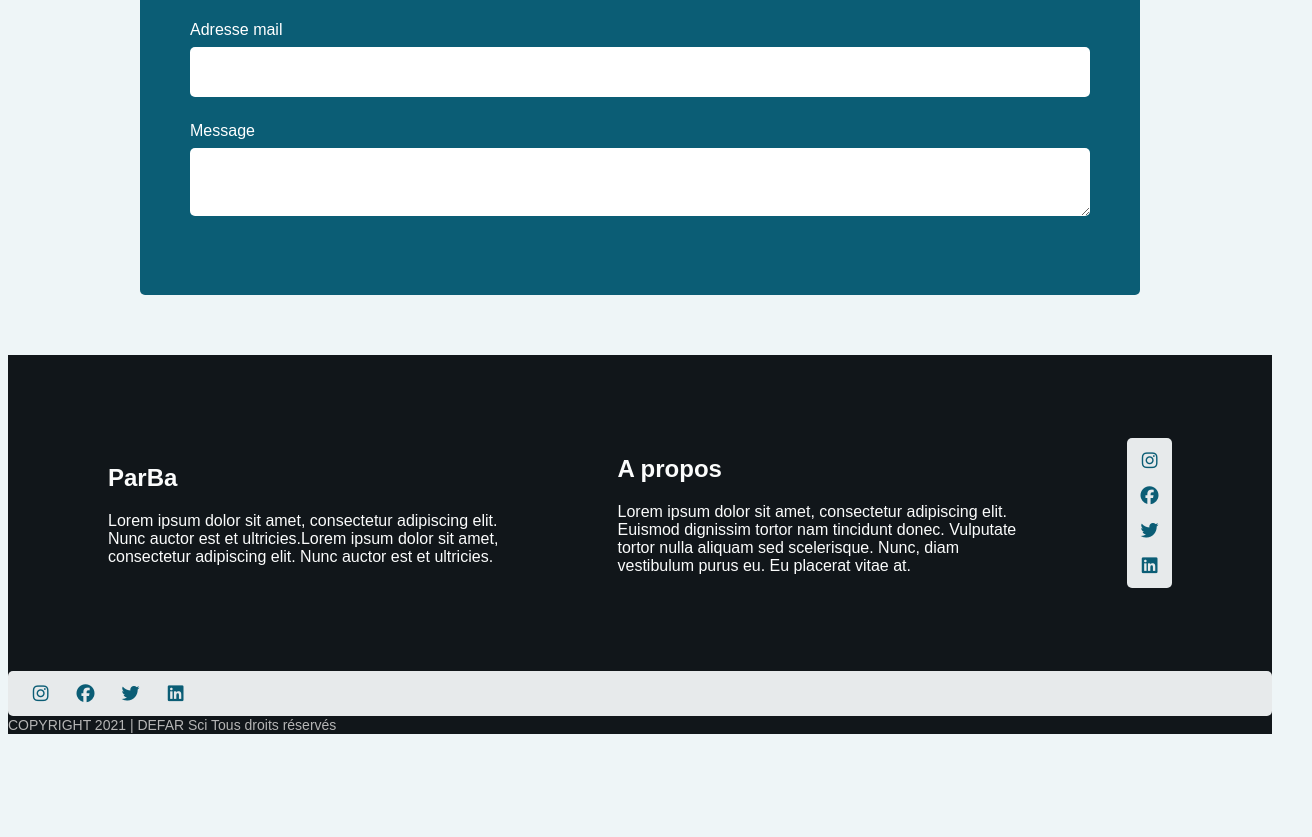
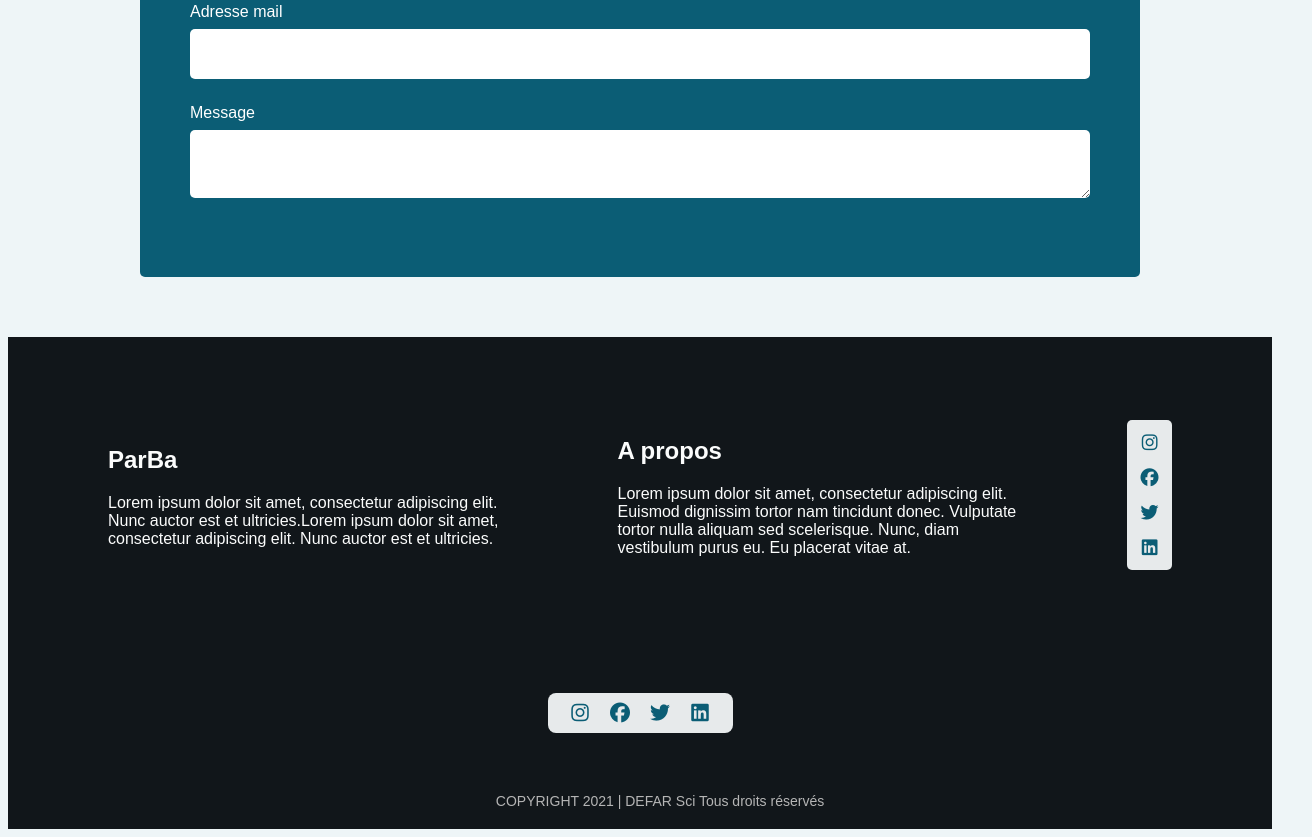
Before and after one commit to kd960059-ctrl/defarsci, a plain HTML site: page index.html in a window 1280 px wide. Shown: the part 2920-3757 px from the top of the page, 1312 px wide, since content can reach past the window. Before the commit the page ends 3662 px from the top, so only its background shows below. Drawn offline with Linux system fonts and the light colour scheme.

Commit message:
Add files via upload

```diff
--- a/index.html
+++ b/index.html
@@ -85,7 +85,7 @@
            <button class="arrow-btn prev">&#10094;</button>
             <img src="booster_logo2.png" alt="Booster Logo">
             <img src="booster_logo.png" alt="Booster Graph">
-                <img src="defar_sci.jpg.jpeg" alt="defar sci">
+                <img src="c:\Users\DELL\Downloads\téléchargement.jpg" alt="">
             <button class="arrow-btn next">&#10095;</button>
       </div>
     </section>
@@ -94,9 +94,8 @@
         <h2>Ils nous font confiance !</h2>
 
         <div class="testimonials-container">
-            <button class="arrow-btn prev">&#10094;</button>
-            <div class="testi-card">
-
+            <button class="arrow-btn left"><i class="fa-solid fa-chevron-left"></i></button>
+               <div class="testi-card">
                 <img src="ellipse1.png"
                      alt="Adams Smith"
                      class="testi-avatar">
@@ -129,7 +128,7 @@
                 </p>
 
             </div>
-        <button class="arrow-btn next">&#10095;</button>
+         <button class="arrow-btn right"><i class="fa-solid fa-chevron-right"></i></button>
         </div>
 
     </section>
--- a/style.css
+++ b/style.css
@@ -296,12 +296,13 @@ footer{
 footer::after{
     content:"COPYRIGHT 2021 | DEFAR Sci Tous droits réservés";
     width:100%;
+    display:block;
+    padding:20px;
     text-align:center;
     margin-top:40px;
     color:#b5b5b5;
     font-size:14px;
 }
-
 
 @media(max-width:900px){
 
@@ -399,23 +400,19 @@ footer::after{
     }
     .footer-bottom{
         display:flex;
-        flex-direction:row;
+        justify-content: center;
+        align-items: center;
         background-color:#e7eaeb;
-        padding:5px 15px;
-        border-radius:5px;
-        margin-top: 40px 0 20px;
-         gap:10px;
+        padding:10px 20px;
+        border-radius:8px;
+        margin: 40px auto 0 auto;
+         gap:15px;
+         width: max-content;
     }
     .footer-bottom a{
         color: #0b5d75;
-        font-size: 18px;
+        font-size: 20px;
         text-decoration: none;
-       gap:10px;
-        width: 35px;
-        height: 35px;
-        display: inline-flex;
-        justify-content: center;
-        align-items: center;
-        border-radius: 4px;
+        display: flex;
 
     }
```
